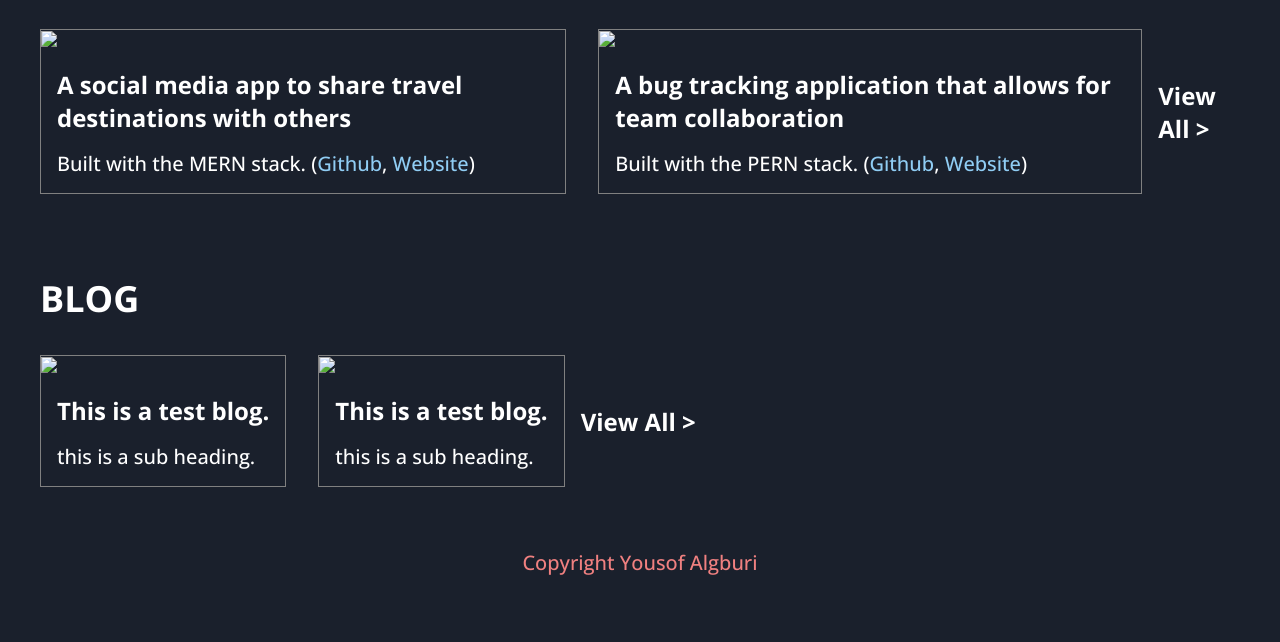
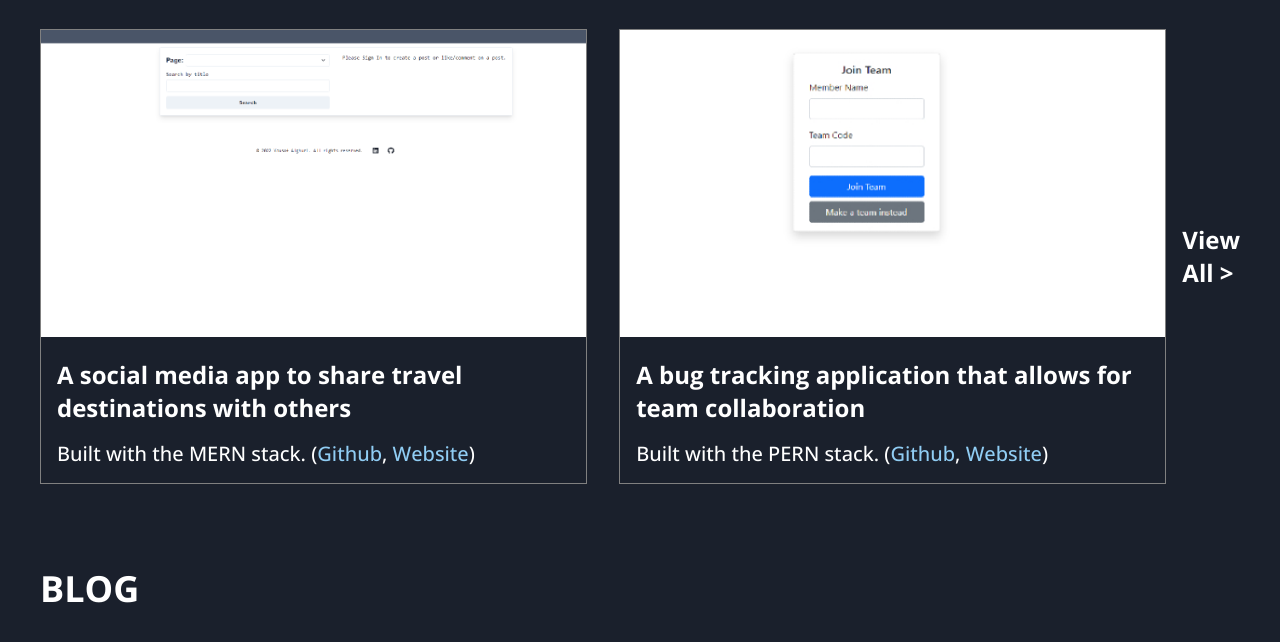
Before and after one commit to yousofalgburi/Portfolio-Website-V2, a plain HTML site: page index.html in a window 1280 px wide. Shown: the part 591-1233 px from the top of the page. Drawn offline with nearby package versions, Linux system fonts and the light colour scheme; the site is published under a folder, as on GitHub Pages, so addresses that start at the root find nothing.

Commit message:
bug fix for img pathing

```diff
--- a/index.html
+++ b/index.html
@@ -117,12 +117,14 @@
 				</article>
 			</section>
 
+			<!-- MENTAL NOTE: image sizing is 425px by 225px -->
+
 			<section class="project-section cards-section">
 				<h1>PROJECTS</h1>
 
 				<article class="project-card-section flex h-center">
 					<div class="project-card">
-						<img src="/img/project_1.webp" />
+						<img src="img/project_1.webp" />
 
 						<div class="text-section">
 							<h2>
@@ -136,7 +138,7 @@
 					</div>
 
 					<div class="project-card">
-						<img src="/img/project_2.webp" />
+						<img src="img/project_2.webp" />
 
 						<div class="text-section">
 							<h2>
@@ -162,7 +164,7 @@
 
 				<article class="project-card-section flex h-center">
 					<div class="project-card">
-						<img src="/img/book_1.webp" />
+						<img src="img/book_1.webp" />
 
 						<div class="text-section">
 							<h2>This is a test blog.</h2>
@@ -171,7 +173,7 @@
 					</div>
 
 					<div class="project-card">
-						<img src="/img/book_1.webp" />
+						<img src="img/book_1.webp" />
 
 						<div class="text-section">
 							<h2>This is a test blog.</h2>
```
